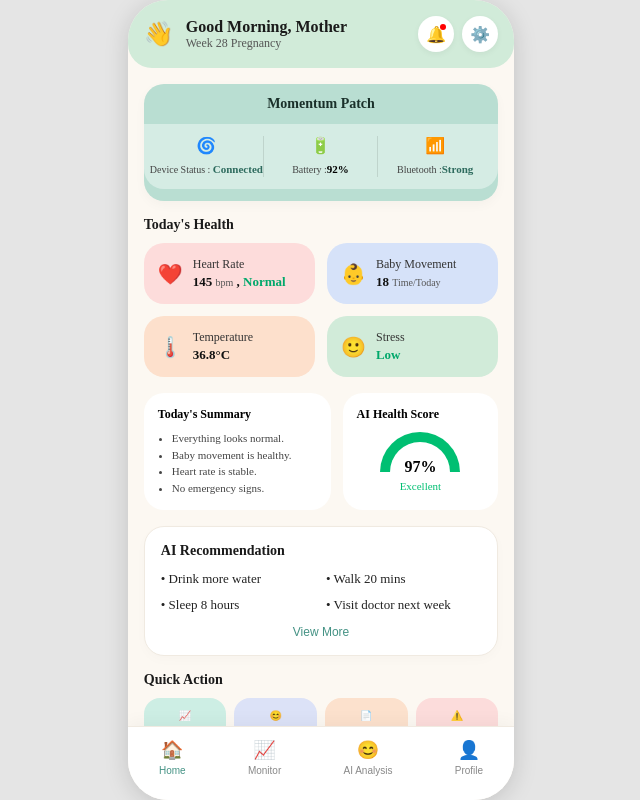
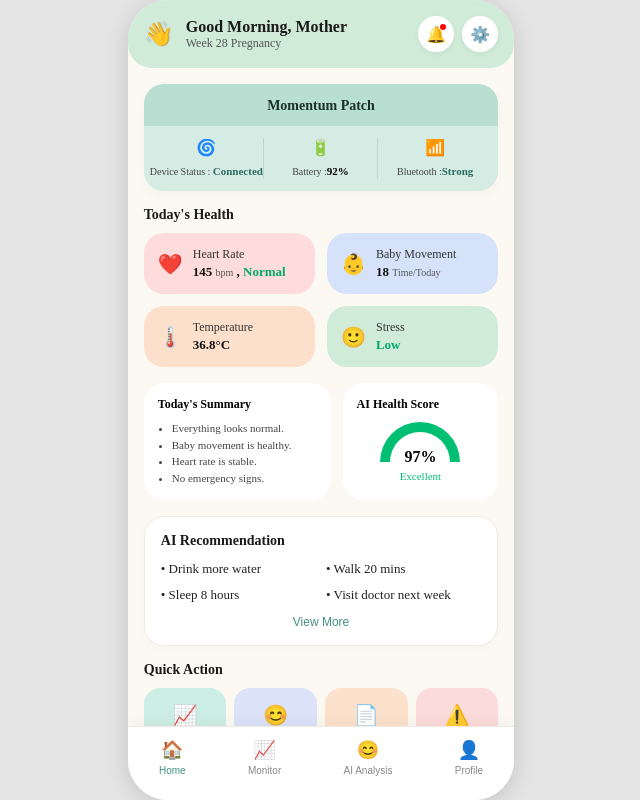
Before and after one commit to 025ham/Momtech-Unicorn, a Vue app in the folder mom-link/: page / in a window 1280 px wide. Shown: the whole page, without its empty margins (319-959 px from the left). Built offline with nearby package versions, Linux system fonts and the light colour scheme.

Commit message:
update index.js(router)

```diff
--- a/mom-link/src/router/index.js
+++ b/mom-link/src/router/index.js
@@ -1,5 +1,5 @@
 import { createRouter, createWebHistory } from 'vue-router'
-import HomeView from '../views/Homeview.vue'
+import HomeView from '../views/HomeView.vue'
 
 const router = createRouter({
   history: createWebHistory(import.meta.env.BASE_URL),
--- a/mom-link/src/views/HomeView.vue
+++ b/mom-link/src/views/HomeView.vue
@@ -14,6 +14,7 @@ const healthMetrics = ref({
   stress: 'Low',
   healthScore: 97,
 })
+
 // ตัวแปรและฟังก์ชันสำหรับระบบ Click & Drag to Scroll
 const scrollContainer = ref(null)
 let isDown = false
@@ -23,7 +24,6 @@ let scrollTop
 const handleMouseDown = (e) => {
   isDown = true
   scrollContainer.value.classList.add('active-drag')
-  // e.pageY คือตำแหน่งเมาส์แนวตั้ง - ค่า offset ด้านบนของกล่อง
   startY = e.pageY - scrollContainer.value.offsetTop
   scrollTop = scrollContainer.value.scrollTop
 }
@@ -42,7 +42,6 @@ const handleMouseMove = (e) => {
   if (!isDown) return
   e.preventDefault()
   const y = e.pageY - scrollContainer.value.offsetTop
-  // คำนวณระยะทางที่ลาก (คูณ 1.5 หรือ 2 เพื่อเพิ่มความเร็วในการปัดได้)
   const walk = (y - startY) * 1.5
   scrollContainer.value.scrollTop = scrollTop - walk
 }
@@ -57,7 +56,6 @@ const handleMouseMove = (e) => {
     @mouseup="handleMouseUp"
     @mousemove="handleMouseMove"
   >
-    <!-- Header -->
     <header class="app-header">
       <div class="user-profile">
         <span class="avatar">👋</span>
@@ -72,7 +70,6 @@ const handleMouseMove = (e) => {
       </div>
     </header>
 
-    <!-- Momentum Patch Status -->
     <section class="momentum-patch-card">
       <div class="card-title">Momentum Patch</div>
       <div class="patch-grid">
@@ -100,7 +97,6 @@ const handleMouseMove = (e) => {
       </div>
     </section>
 
-    <!-- Today's Health Grid -->
     <section class="section-container">
       <h2 class="section-title">Today's Health</h2>
       <div class="metrics-grid">
@@ -108,10 +104,10 @@ const handleMouseMove = (e) => {
           <span class="m-icon">❤️</span>
           <div class="m-content">
             <span class="m-label">Heart Rate</span>
-            <span class="m-value"
-              >{{ healthMetrics.heartRate }} <small>bpm</small> ,
-              <span class="txt-green">Normal</span></span
-            >
+            <span class="m-value">
+              {{ healthMetrics.heartRate }} <small>bpm</small> ,
+              <span class="txt-green">Normal</span>
+            </span>
           </div>
         </div>
         <div class="metric-card bg-blue">
@@ -138,7 +134,6 @@ const handleMouseMove = (e) => {
       </div>
     </section>
 
-    <!-- Summary , AI Health Score -->
     <div class="dual-row">
       <div class="summary-card">
         <h3>Today's Summary</h3>
@@ -163,7 +158,6 @@ const handleMouseMove = (e) => {
       </div>
     </div>
 
-    <!-- AI Recommendation -->
     <section class="recommendation-card">
       <h3>AI Recommendation</h3>
       <div class="rec-grid">
@@ -175,7 +169,18 @@ const handleMouseMove = (e) => {
       <button class="view-more">View More</button>
     </section>
 
-    <!-- Bottom Navigation Bar -->
+    <section class="section-container">
+      <h2 class="section-title">Quick Action</h2>
+      <div class="action-grid">
+        <button class="act-btn btn-mint"><span class="act-icon">📈</span> Live Monitor</button>
+        <button class="act-btn btn-purple"><span class="act-icon">😊</span> AI Analysis</button>
+        <button class="act-btn btn-peach"><span class="act-icon">📄</span> Report</button>
+        <button class="act-btn btn-rose text-danger">
+          <span class="act-icon">⚠️</span> Emergency
+        </button>
+      </div>
+    </section>
+
     <nav class="bottom-nav">
       <button class="nav-item active">
         <span class="nav-icon">🏠</span>
@@ -194,22 +199,11 @@ const handleMouseMove = (e) => {
         <span class="nav-label">Profile</span>
       </button>
     </nav>
-    <!-- Quick Action -->
-    <section class="section-container">
-      <h2 class="section-title">Quick Action</h2>
-      <div class="action-grid">
-        <button class="act-btn btn-mint"><span class="act-icon">📈</span> Live Monitor</button>
-        <button class="act-btn btn-purple"><span class="act-icon">😊</span> AI Analysis</button>
-        <button class="act-btn btn-peach"><span class="act-icon">📄</span> Report</button>
-        <button class="act-btn btn-rose text-danger">
-          <span class="act-icon">⚠️</span> Emergency
-        </button>
-      </div>
-    </section>
   </div>
 </template>
 
 <style scoped>
+/* CSS คงเดิมตามที่คุณเขียนไว้ได้เลยครับ... */
 .home-view {
   background-color: #fcf8f2;
   flex: 1;
@@ -290,7 +284,7 @@ const handleMouseMove = (e) => {
 .momentum-patch-card {
   background-color: #b9ded2;
   border-radius: 20px;
-  padding: 12px 0;
+  padding: 14px 0 0 0;
   box-shadow: 0 4px 12px rgba(0, 0, 0, 0.03);
 }
 .card-title {
@@ -496,10 +490,13 @@ const handleMouseMove = (e) => {
   grid-template-columns: repeat(4, 1fr);
   gap: 8px;
 }
+.act-icon{
+  font-size: 20px;
+}
 .act-btn {
   border: none;
   border-radius: 16px;
-  padding: 12px 4px;
+  padding: 15px 7px;
   font-size: 10px;
   font-weight: bold;
   display: flex;
--- a/mom-link/vite.config.js
+++ b/mom-link/vite.config.js
@@ -6,13 +6,18 @@ import vueDevTools from 'vite-plugin-vue-devtools'
 
 // https://vite.dev/config/
 export default defineConfig({
-  plugins: [
-    vue(),
-    vueDevTools(),
-  ],
+  plugins: [vue(), vueDevTools()],
   resolve: {
     alias: {
       '@': fileURLToPath(new URL('./src', import.meta.url)),
     },
   },
+  server: {
+    watch: {
+      usePolling: true,
+    },
+    hmr: {
+      clientPort: 5173,
+    },
+  },
 })
```
